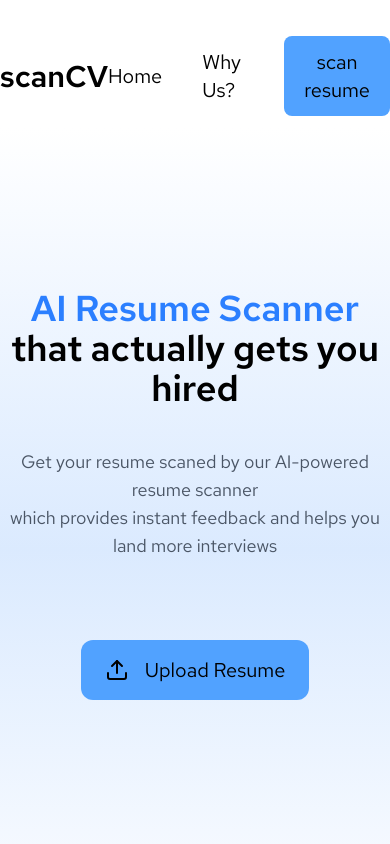
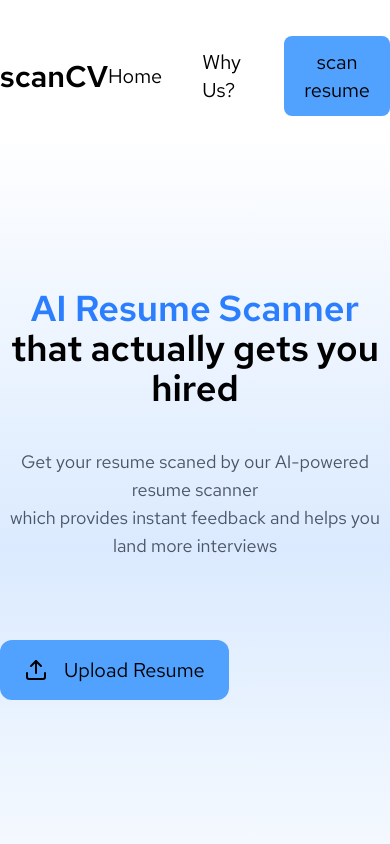
Before and after one commit to manya-s13/scanCV, a React (Vite) app in the folder client/: page / in a window 390 px wide. Shown: the top 844 px of the page. Built offline with nearby package versions, Linux system fonts and the light colour scheme; a web font is replaced by a local one.

Commit message:
responsive UI

```diff
--- a/client/src/Hero.tsx
+++ b/client/src/Hero.tsx
@@ -64,6 +64,10 @@ function Hero() {
     <div className='bg-gradient-to-b from-white via-blue-100 to-white min-h-screen w-full overflow-hidden'>
 
         <div className='text-black flex flex-col items-center justify-center py-40'>
+          <motion.div
+          initial={{opacity: 0, y:40}}
+          animate={{opacity: 1, y: 0}} >
+
             <h1 className='text-4xl md:text-5xl text-center text-blue-500 font-semibold'>AI Resume Scanner</h1>
             <h1 className='text-4xl md:text-5xl text-center pb-10 font-semibold'>that actually gets you hired</h1>
             <p className='text-lg md:text-2xl text-center text-gray-600'>Get your resume scaned by our AI-powered resume scanner <br /> which provides instant feedback and helps you land more interviews</p>
@@ -78,6 +82,7 @@ function Hero() {
             onChange={handleFileUpload}
             className="hidden"
           />
+          </motion.div>
           <div className="mt-10">
         {isAnalyzing && (
           <div className="flex flex-col items-center justify-center py-20">
```
